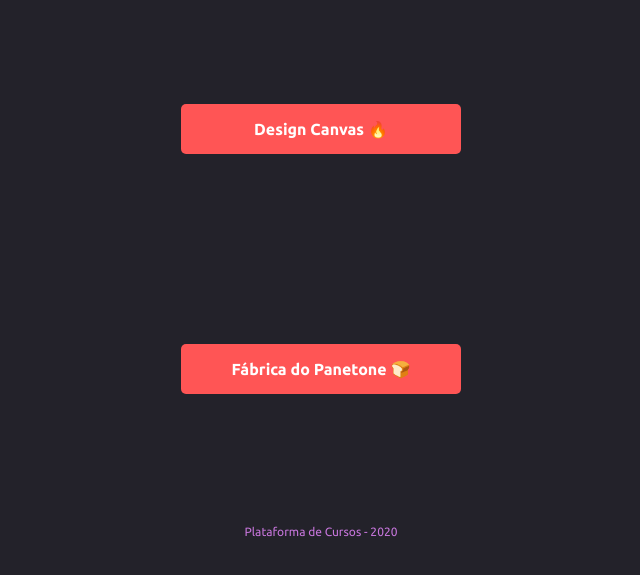
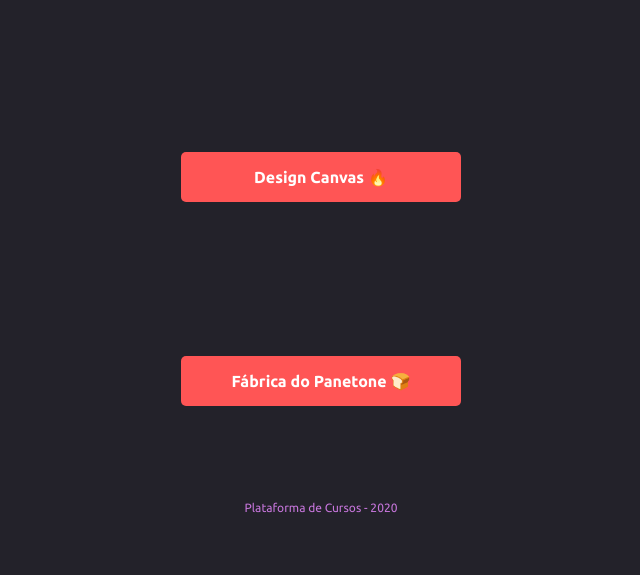
Before and after one commit to macedo-developer/severalLinks, a plain HTML site: page index.html in a window 1280 px wide. Shown: the part 191-766 px from the top of the page, without its empty margins (319-959 px from the left). Drawn offline with Linux system fonts and the light colour scheme.

Commit message:
Adjust layout

```diff
--- a/style.css
+++ b/style.css
@@ -47,6 +47,10 @@ body {
   padding: 60px 0;
 }
 
+#wrapper .links + .links{
+  padding: 0;
+}
+
 #wrapper a {
   width: 250px;
   height: 20px;
```
